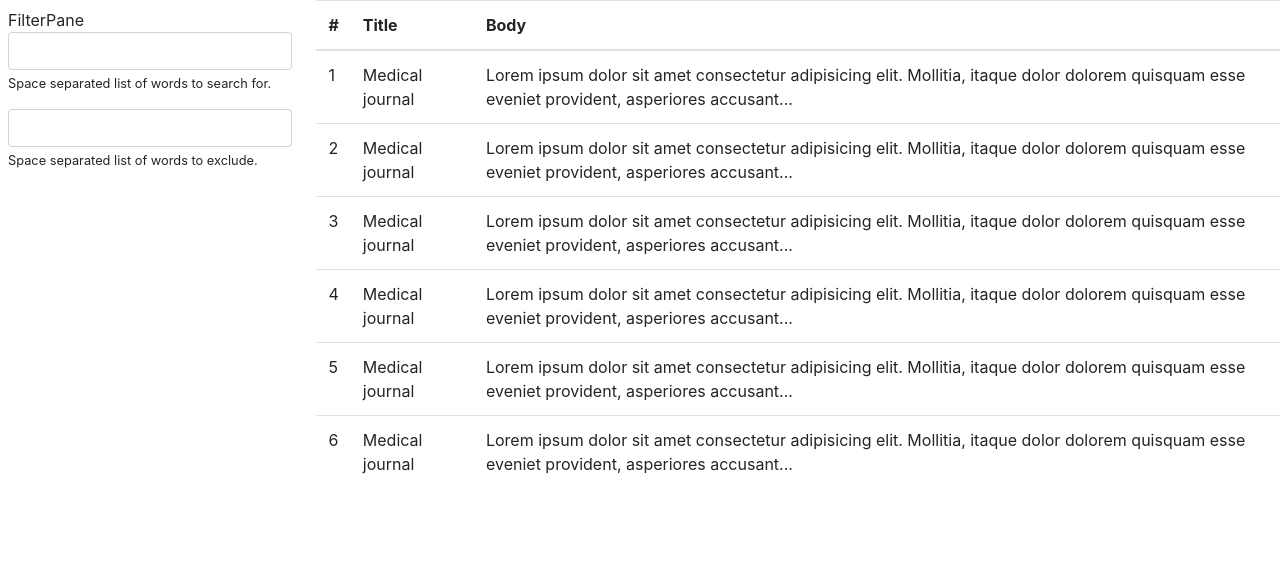
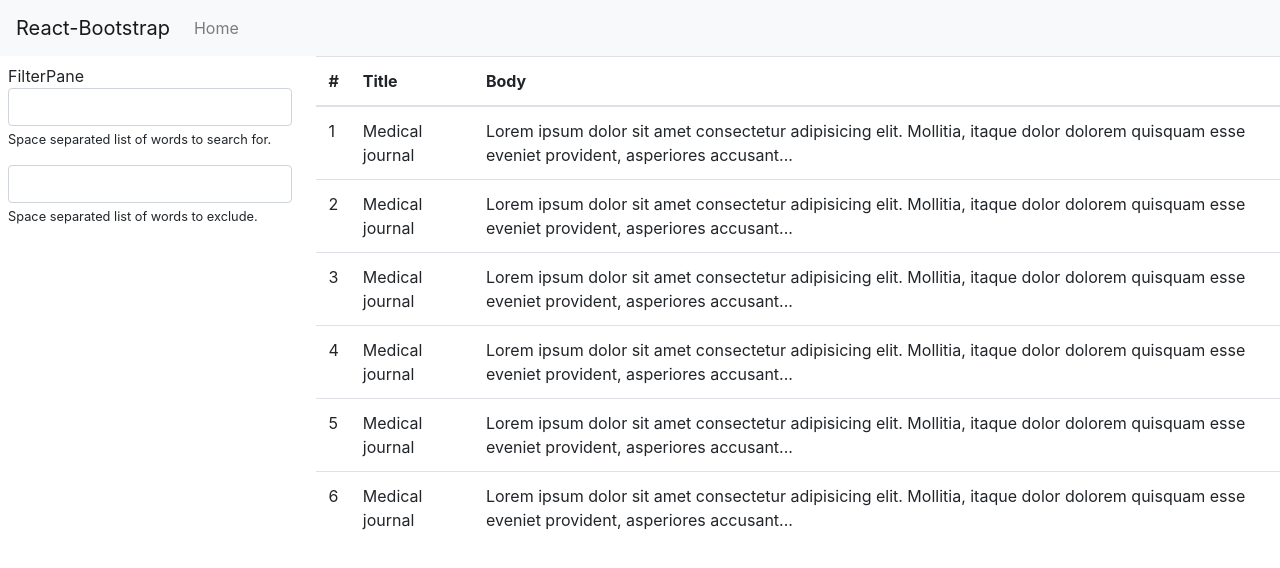
Before and after one commit to martoio/segmed_segmail, a React app: page / in a window 1280 px wide. Shown: the top 568 px of the page. Built offline with nearby package versions, Linux system fonts and the light colour scheme.

Commit message:
Add Header

```diff
--- /dev/null
+++ b/src/components/Header/index.tsx
@@ -0,0 +1,20 @@
+import * as React from 'react';
+import {Navbar, Nav, NavDropdown} from 'react-bootstrap';
+
+export interface HeaderProps {
+    onClickHome: () => void;
+}
+
+export const Header: React.FC<HeaderProps> = (props: HeaderProps) => {
+    return (
+        <Navbar bg="light" expand="lg">
+            <Navbar.Brand href="#home">React-Bootstrap</Navbar.Brand>
+            <Navbar.Toggle aria-controls="basic-navbar-nav" />
+            <Navbar.Collapse id="basic-navbar-nav">
+                <Nav className="mr-auto">
+                <Nav.Link href="/" onClick={props.onClickHome}>Home</Nav.Link>
+                </Nav>
+            </Navbar.Collapse>
+        </Navbar>
+    );
+};
--- a/src/components/index.tsx
+++ b/src/components/index.tsx
@@ -7,6 +7,7 @@
 import { PreviewPane } from './Preview';
 import Record from "../models/record";
 import { Action } from "history";
+import { Header } from "./Header";
 
 const Wrapper = styled.main`
     display: flex;
@@ -65,7 +66,6 @@
     }
 
     onRecordClick = (recordId: number) => {
-        console.log(recordId);
         const record = this.state.records.find(el => el.id === recordId);
         if(!record) {
             return;
@@ -75,9 +75,17 @@
         this.setState({shouldShowPreview: true, recordSelected: record});
     }
 
+    onClickHome = () => {
+        history.push('/');
+        this.onBrowserBack();
+    }
+
     render() {
         return (
+            <>
+                <Header onClickHome={this.onClickHome} />
                 <Wrapper className="App">
+
                     {this.state.shouldShowPreview && this.state.recordSelected ? (<PreviewPane record={this.state.recordSelected}/>) : (
                         <>
                             <FilterPane />
@@ -85,6 +93,7 @@
                         </>
                     )}
                 </Wrapper>
+            </>
           );
     }
 }
```
Also changed, not shown: 1 other file (tests, documents, lock files or other folders). Lines whose indentation alone changed are shown as unchanged.
